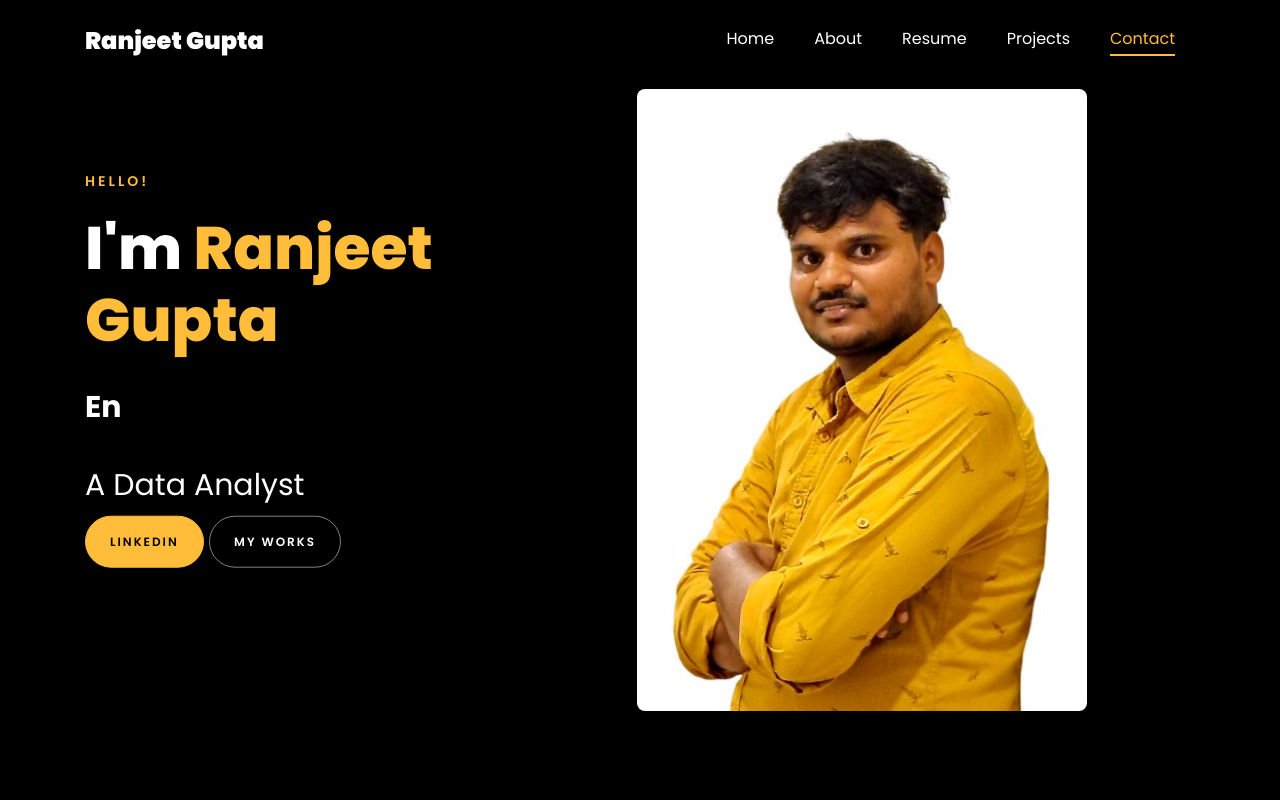
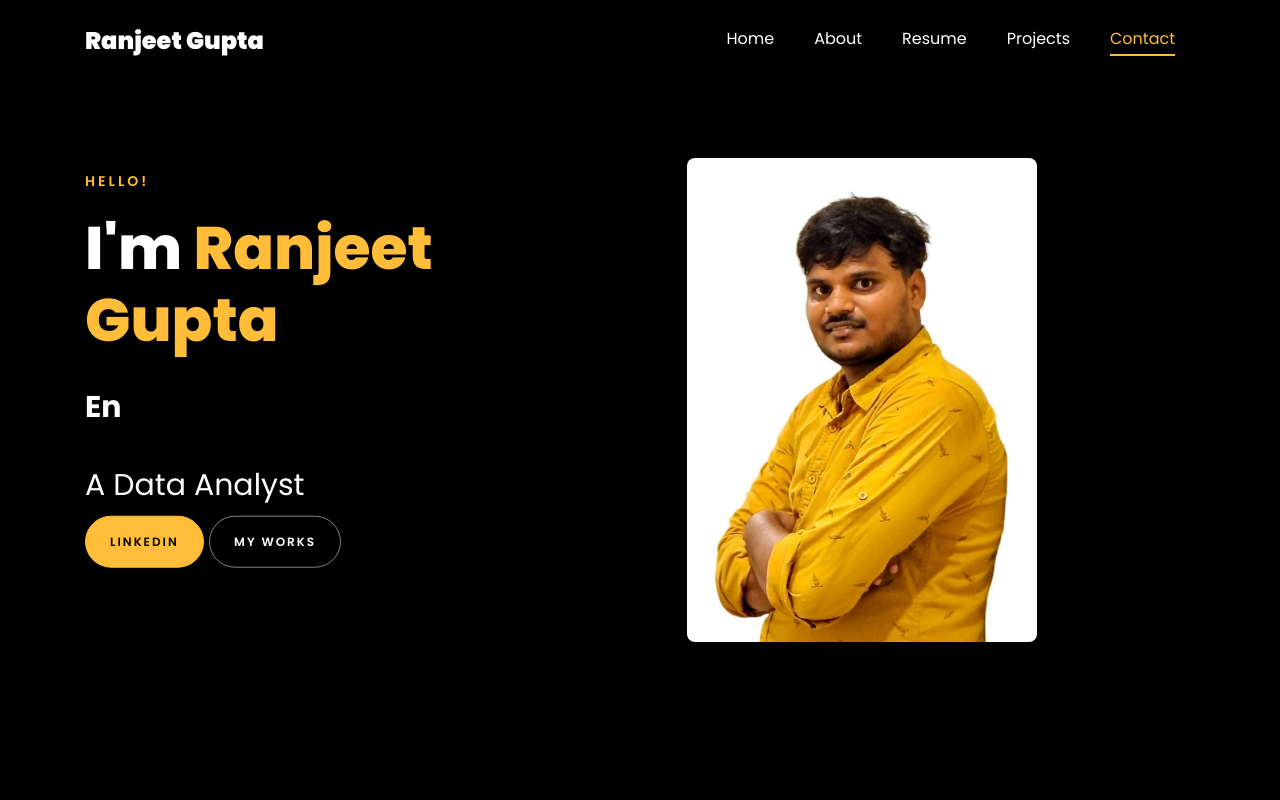
Before and after one commit to ranjeetgupta1203/my_portfolio, a plain HTML site: page index.html in a window 1280 px wide. Shown: the top 800 px of the page. Drawn offline with Linux system fonts and the light colour scheme; animation ran at ten frames a second; files whose address does not match are found by name.

Commit message:
Update index.html

```diff
--- a/index.html
+++ b/index.html
@@ -142,7 +142,7 @@
 	         <div class="container">
 	          <div class="row d-md-flex no-gutters slider-text align-items-end justify-content-end" data-scrollax-parent="true">
 				<div class="one-third js-fullheight order-md-last img d-flex justify-content-center align-items-center flex-column">
-					<img src="images/dp_2.jpg" alt="Profile Picture" style="width: 450px; height: auto; border-radius: 8px;">
+					<img src="images/dp_2.jpg" alt="Profile Picture" style="width: 350px; height: auto; border-radius: 8px;">
 					<div class="overlay"></div>
 				  </div>
 
```
